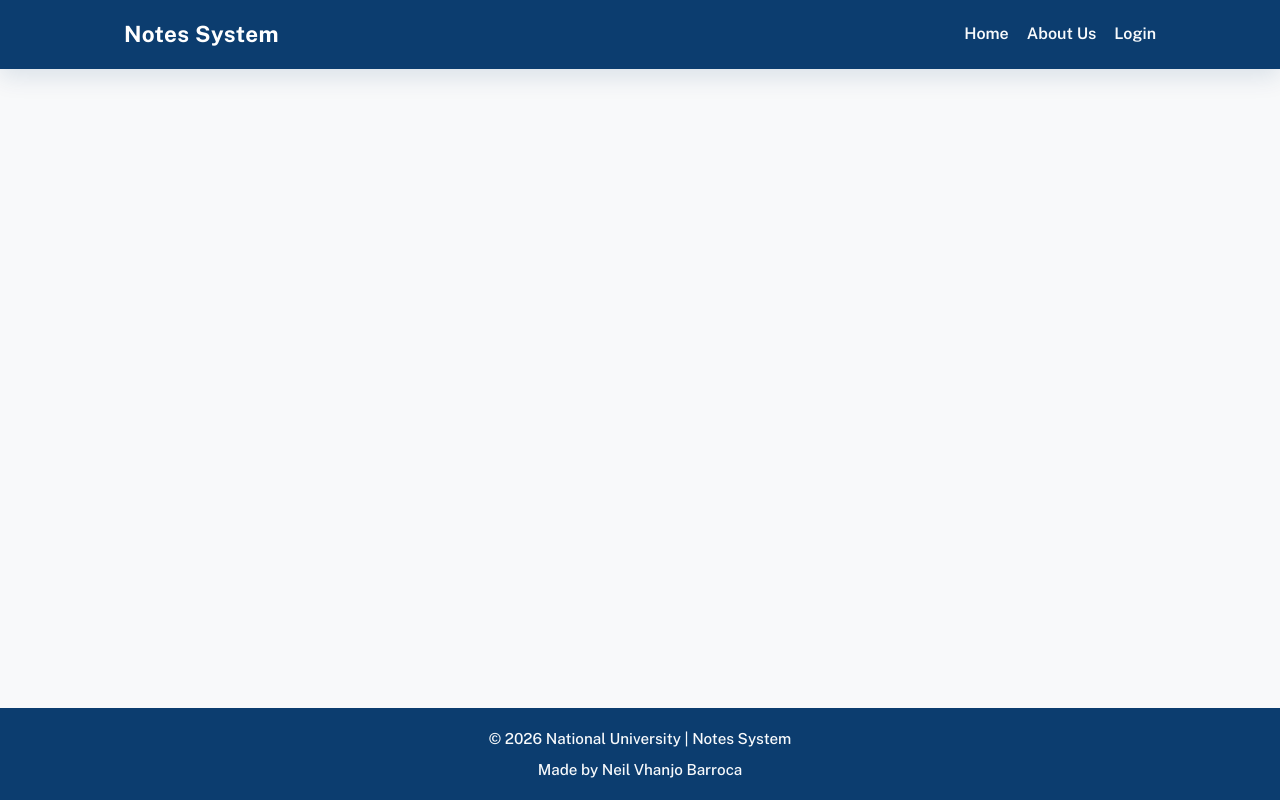
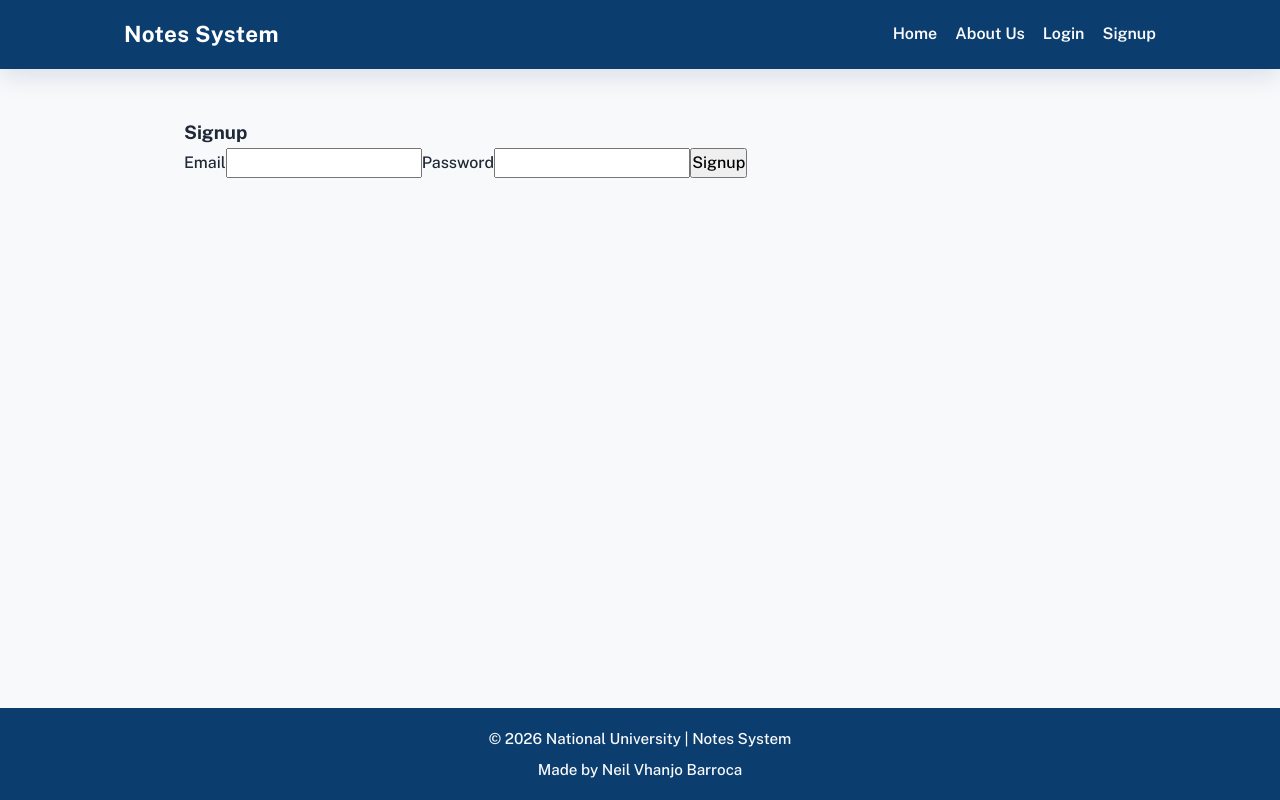
Before and after one commit to mecsung/CTAPDEVL-BSCS231A, a React (Create React App) app in the folder frontend/: page /signup in a window 1280 px wide. Built offline with nearby package versions, Linux system fonts and the light colour scheme.

Commit message:
signup login

```diff
--- a/frontend/src/App.js
+++ b/frontend/src/App.js
@@ -1,6 +1,7 @@
 import { BrowserRouter, Routes, Route } from 'react-router-dom';
 
 import Home from './pages/Home';
+import Signup from './pages/Signup';
 import Login from './pages/Login';
 import Navbar from './components/Navbar';
 import About from './pages/About';
@@ -18,6 +19,7 @@ function App() {
             <Route path='/' element={<Home />} />
             <Route path='/Login' element={<Login />} />
             <Route path='/About' element={<About />} />
+            <Route path='/signup' element={<Signup />} />
           </Routes>
         </div>
 
--- a/frontend/src/components/Navbar.js
+++ b/frontend/src/components/Navbar.js
@@ -11,6 +11,7 @@ const Navbar = () => {
                     <Link to="/">Home</Link>
                     <Link to="/About">About Us</Link>
                     <Link to="/Login">Login</Link>
+                    <Link to="/signup">Signup</Link>
                 </nav>
             </div>
         </header>
--- /dev/null
+++ b/frontend/src/context/AuthContext.js
@@ -0,0 +1,26 @@
+import { Children, createContext, useReducer } from 'react';
+
+export const AuthContext = createContext();
+
+export const authReducer = (state, action) => {
+    switch (action.type) {
+        case 'LOGIN':
+            return { user: action.payload };
+        case 'LOGOUT':
+            return { user: null };
+        default:
+            return state;
+    }
+}
+
+export const AuthContextProvider = ({ children }) => {
+    const [state, dispatch] = useReducer(authReducer, {
+        user: null
+});
+
+    return (
+        <AuthContext.Provider value={{ ...state, dispatch }}>
+            {children}
+        </AuthContext.Provider>
+    );
+};
--- /dev/null
+++ b/frontend/src/hooks/useAuthContext.js
@@ -0,0 +1,11 @@
+import { AuthContext } from "../context/AuthContext";
+import { useContext } from "react";
+
+export const useAuthContext = () => {
+    const context = useContext(AuthContext);
+
+    if (!context) {
+        throw Error('useAuthContext must be used inside a AuthContextProvider');
+    }
+    return context;
+}
--- /dev/null
+++ b/frontend/src/hooks/useSignup.js
@@ -0,0 +1,32 @@
+import { useState } from "react";
+import { useAuthContext } from "./useAuthContext";
+
+export const useSignup = () => {
+    const [error, setError] = useState(null)
+    const [isLoading, setIsLoading] = useState(null)
+    const { dispatch } = useAuthContext()
+
+    const signup = async (email, password) => {
+        setIsLoading(true)
+        setError(null)
+
+        const response = await fetch('/api/users/signup', {
+            method: "POST",
+            headers: {'Content-Type': 'application/json'},
+            body: JSON.stringify({email, password})
+        })
+
+        const json = await response.json()
+
+        if(response.ok) {
+            // save to local storage
+            localStorage.setItem('user', JSON.stringify(json))
+
+            // update the auth context
+            dispatch({type: "LOGIN", payload: json})
+            setIsLoading(false)
+        }
+    }
+
+    return { signup, isLoading, error }
+}
--- a/frontend/src/index.js
+++ b/frontend/src/index.js
@@ -3,12 +3,15 @@ import ReactDOM from 'react-dom/client';
 import './index.css';
 import App from './App';
 import { NotesContextProvider } from './context/notesContext';
+import { AuthContextProvider } from './context/AuthContext';
 
 const root = ReactDOM.createRoot(document.getElementById('root'));
 root.render(
   <React.StrictMode>
-    <NotesContextProvider>
-      <App />
-    </NotesContextProvider>
+    <AuthContextProvider>
+      <NotesContextProvider>
+        <App />
+      </NotesContextProvider>
+    </AuthContextProvider>
   </React.StrictMode>
 );
--- /dev/null
+++ b/frontend/src/pages/Signup.js
@@ -0,0 +1,37 @@
+import { useState } from "react";
+import { useSignup } from "../hooks/useSignup"
+
+const Signup = () => {
+    const [email, setEmail] = useState("");
+    const [password, setPassword] = useState("");
+    const { signup, isLoading, error} = useSignup();
+
+    const handleSignup = async (e) => {
+        e.preventDefault()
+
+        await signup(email, password)
+    }
+
+return (
+        <form className="signup" onSubmit={handleSignup}>
+            <h3>Signup</h3>
+
+            <label>Email</label>
+            <input
+                type="text"
+                onChange={(e) => setEmail(e.target.value)}
+                value={email}
+            />
+            <label>Password</label>
+            <input
+                type="password"
+                onChange={(e) => setPassword(e.target.value)}
+                value={password}
+            />
+            <button disable={isLoading}>Signup</button>
+            {error && <div className="error">{error}</div>}
+        </form>
+    )
+}
+
+export default Signup;
```
Also changed, not shown: 2 other files (tests, documents, lock files or other folders).
